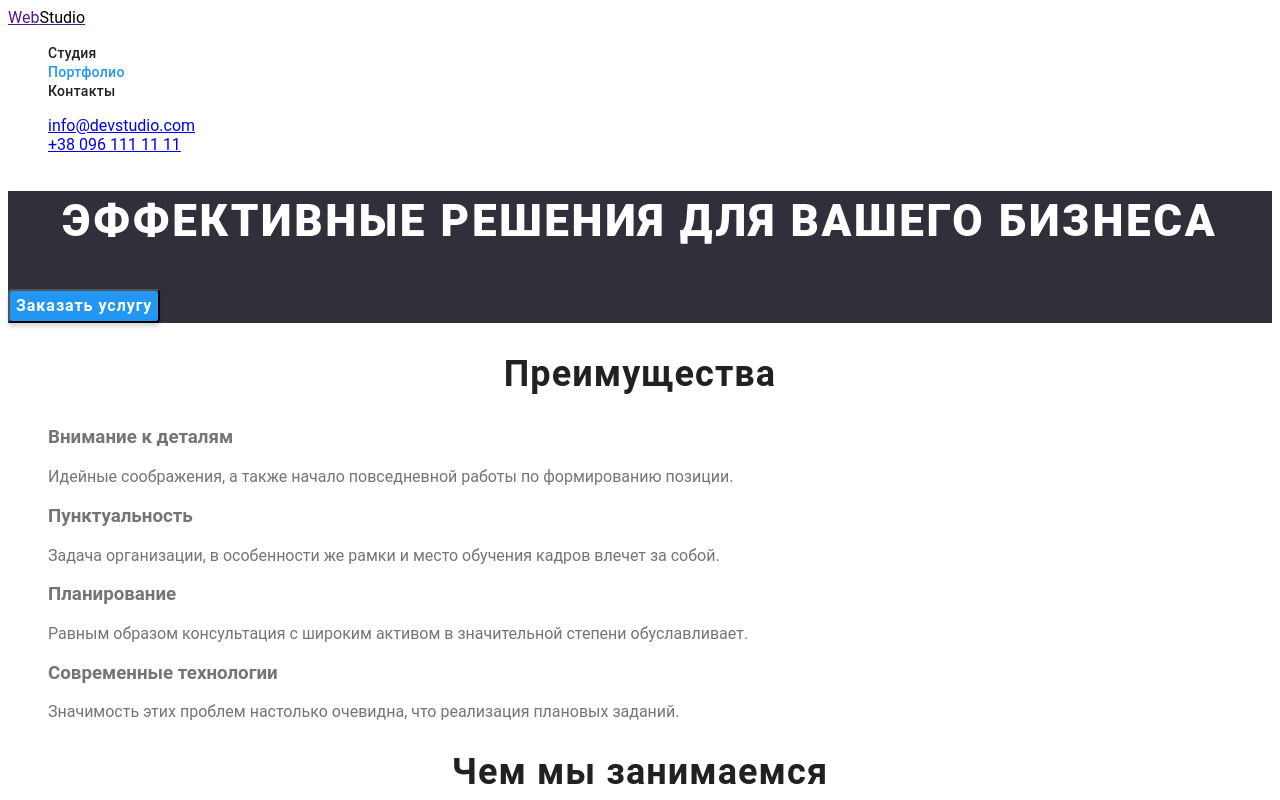
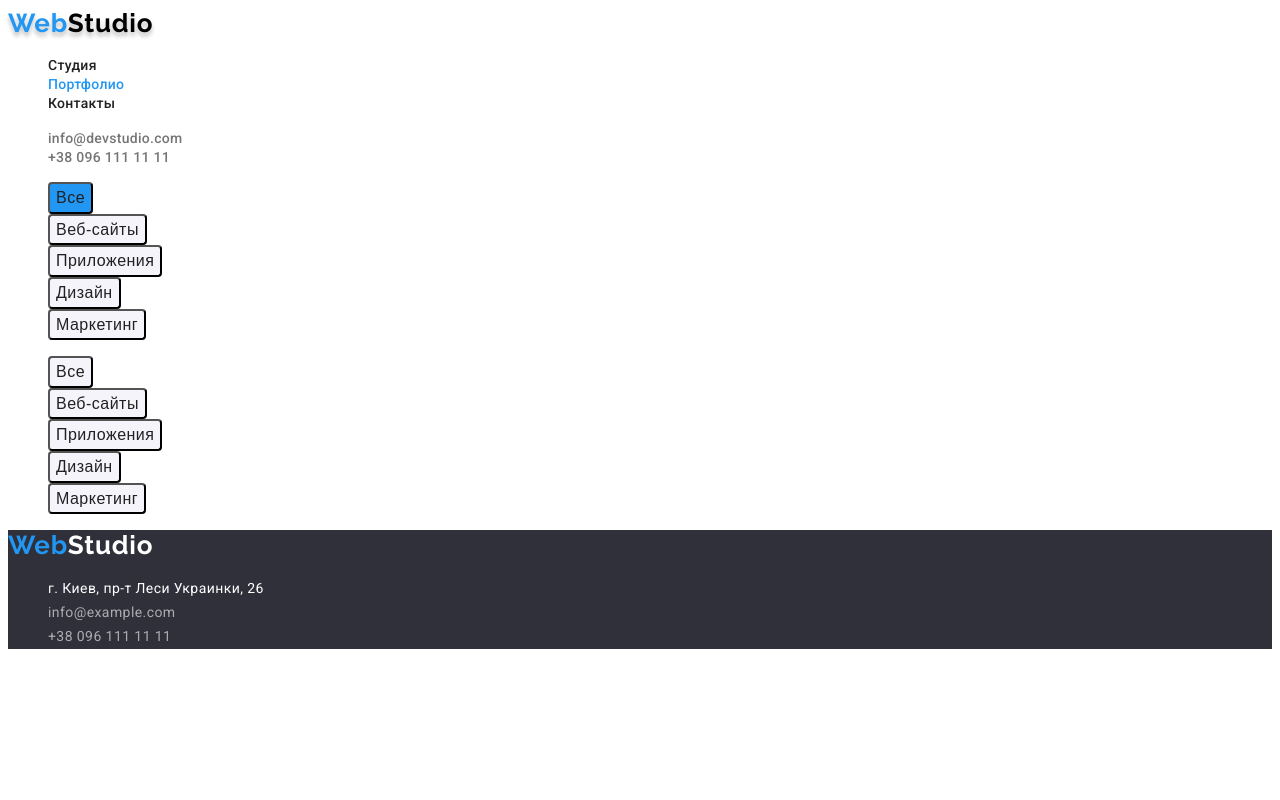
Before and after one commit to Olha-Dmytrenko/goit-markup-hw-02, a plain HTML site: page portfolio.html in a window 1280 px wide. Shown: the top 800 px of the page. Drawn offline with Linux system fonts and the light colour scheme.

Commit message:
Added 5 buttons for file portfolio

```diff
--- a/css/styles.css
+++ b/css/styles.css
@@ -112,7 +112,8 @@ ul {
 
 .button:hover,
 .button:focus {
-  filter: drop-shadow(0px 4px 4px rgba(0, 0, 0, 0.25));
+  background-color: #188ce8;
+  color: var(--secondary-text-color);
 }
 
 /* Section */
@@ -240,3 +241,22 @@ ul {
 }
 
 /* Styles for portfolio */
+
+/* Секция портфолио */
+
+/* Список кнопок-фильтров */
+
+.portfolio-button-item {
+  color: var(--title-text-color);
+  background-color: var(--secondary-background-color);
+  border-radius: 4px;
+  font-weight: 500;
+  font-size: 16px;
+  line-height: 1.6;
+  text-align: center;
+  letter-spacing: 0.03em;
+}
+
+.button-all {
+  background-color: var(--accent-text-color);
+}
--- a/portfolio.html
+++ b/portfolio.html
@@ -7,6 +7,11 @@
     <meta name="viewport" content="width=device-width, initial-scale=1.0">
     <title>Студия</title>
     <link rel="stylesheet" href="./css/styles.css" />
+    <link rel="preconnect" href="https://fonts.googleapis.com">
+    <link rel="preconnect" href="https://fonts.gstatic.com" crossorigin>
+    <link
+        href="https://fonts.googleapis.com/css2?family=Raleway:wght@700&family=Roboto:wght@400;500;700;900&display=swap"
+        rel="stylesheet">
 </head>
 
 <body class="page">
@@ -14,7 +19,7 @@
     <header class="page-header">
 
         <nav>
-            <a href="" class="logo-header-primary">Web<span class="logo-header-secondary">Studio</span> </a>
+            <a href="" class="logo-header">Web<span class="logo-header-secondary">Studio</span> </a>
             <ul class="site-nav">
                 <li><a href="./index.html" class="link">Студия</a></li>
                 <li><a href="./portfolio.html" class="link current">Портфолио</a></li>
@@ -23,88 +28,57 @@
         </nav>
 
         <ul class="auth-nav">
-            <li><a href="mailto:info@devstudio.com" class="link">info@devstudio.com</a></li>
-            <li><a href="tel:+380961111111" class="link">+38 096 111 11 11</a></li>
+            <li><a href="mailto:info@devstudio.com" class="link-mail">info@devstudio.com</a></li>
+            <li><a href="tel:+380961111111" class="link-tel">+38 096 111 11 11</a></li>
         </ul>
     </header>
 
     <main>
-        <!-- Герой -->
-        <section class="hero">
-            <h1 class="hero-title">Эффективные решения для вашего бизнеса</h1>
-            <button type="button" cursor="pointer" class="button">Заказать услугу</button>
-        </section>
+        <!-- Секция портфолио -->
 
-        <!-- Преимущества -->
-        <section class="section">
-            <h2 class="section-title">Преимущества</h2>
-            <ul class="feature-list">
+        <section class="portfolio-section">
+
+            <!-- Список кнопок-фильтров -->
+            <ul class="portfolio-section-list">
                 <li>
-                    <h3 class="title">Внимание к деталям</h3>
-                    <p>Идейные соображения, а также начало повседневной работы по формированию позиции.</p>
+                    <button type="button" class="portfolio-button-item button-all">Все</button>
                 </li>
                 <li>
-                    <h3 class="title">Пунктуальность</h3>
-                    <p>Задача организации, в особенности же рамки и место обучения кадров влечет за собой.</p>
+                    <button type="button" class="portfolio-button-item">Веб-сайты</button>
                 </li>
                 <li>
-                    <h3 class="title">Планирование</h3>
-                    <p>Равным образом консультация с широким активом в значительной степени обуславливает.</p>
+                    <button type="button" class="portfolio-button-item">Приложения</button>
                 </li>
                 <li>
-                    <h3 class="title">Современные технологии</h3>
-                    <p>Значимость этих проблем настолько очевидна, что реализация плановых заданий.</p>
+                    <button type="button" class="portfolio-button-item">Дизайн</button>
+                </li>
+                <li>
+                    <button type="button" class="portfolio-button-item">Маркетинг</button>
                 </li>
             </ul>
-        </section>
 
-        <!-- Примеры работ -->
-        <section class="section">
-            <h2 class="section-title">Чем мы занимаемся</h2>
-            <ul class="work-list">
+            <ul class="portfolio-section-list">
                 <li>
-                    <img src="./images/verstka.jpg" alt="Верстка" width="370">
+                    <button type="button" class="portfolio-button-item">Все</button>
                 </li>
                 <li>
-                    <img src="./images/progr.jpg" alt="Программирование" width="370">
+                    <button type="button" class="portfolio-button-item">Веб-сайты</button>
                 </li>
                 <li>
-                    <img src="./images/design.jpg" alt="Веб-дизайн" width="370">
+                    <button type="button" class="portfolio-button-item">Приложения</button>
+                </li>
+                <li>
+                    <button type="button" class="portfolio-button-item">Дизайн</button>
+                </li>
+                <li>
+                    <button type="button" class="portfolio-button-item">Маркетинг</button>
                 </li>
             </ul>
-        </section>
-
-        <!-- Команда -->
-        <section class="section">
-            <h2 class="section-title">Наша команда</h2>
-            <ul class="team-list">
-                <li>
-                    <img src="./images/Igor.jpg" alt="Продакт-дизайнер" width="270">
-                    <h3 class="title">Игорь Демьяненко</h3>
-                    <p>Product Designer</p>
-                </li>
-                <li>
-                    <img src="./images/Olha.jpg" alt="Программист" width="270">
-                    <h3 class="title">Ольга Репина</h3>
-                    <p>Frontend Developer</p>
-                </li>
-                <li>
-                    <img src="./images/Nikolai.jpg" alt="Маркетолог" width="270">
-                    <h3 class="title">Николай Тарасов</h3>
-                    <p>Marketing</p>
-                </li>
-                <li>
-                    <img src="./images/Mihail.jpg" alt="Дизайнер" width="270">
-                    <h3 class="title">Михаил Ермаков</h3>
-                    <p>UI Designer</p>
-                </li>
-            </ul>
-        </section>
     </main>
 
     <!-- Футер -->
     <footer class="page-footer">
-        <a href=""><span class="logo-footer-primary">Web</span><span class="logo-footer-secondary">Studio</span> </a>
+        <a href="" class="logo-footer">Web<span class="logo-footer-secondary">Studio</span> </a>
         <address class="contact">
             <ul class="contact-list">
                 <li><a href="https://bit.ly/3pXMvUd" target="_blank" rel="noopener noreferrer" class="address-link">г.
```
